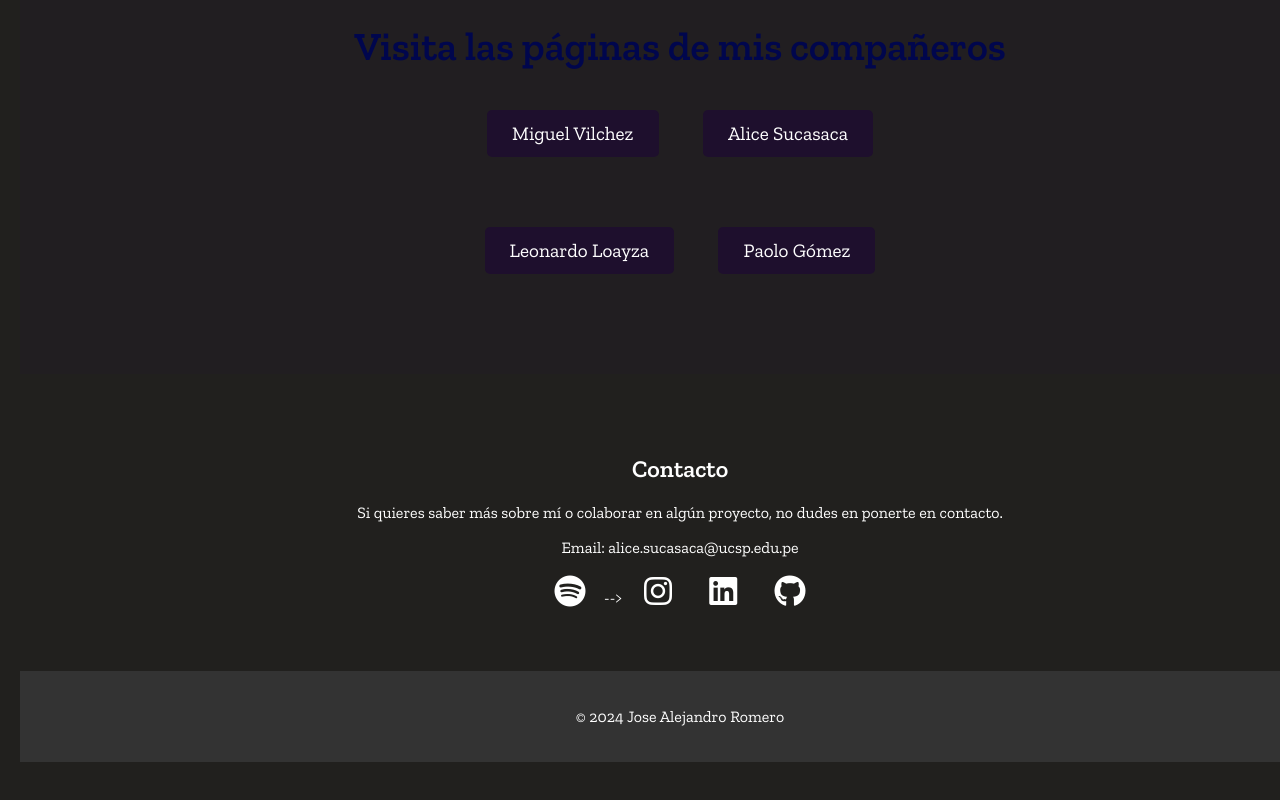
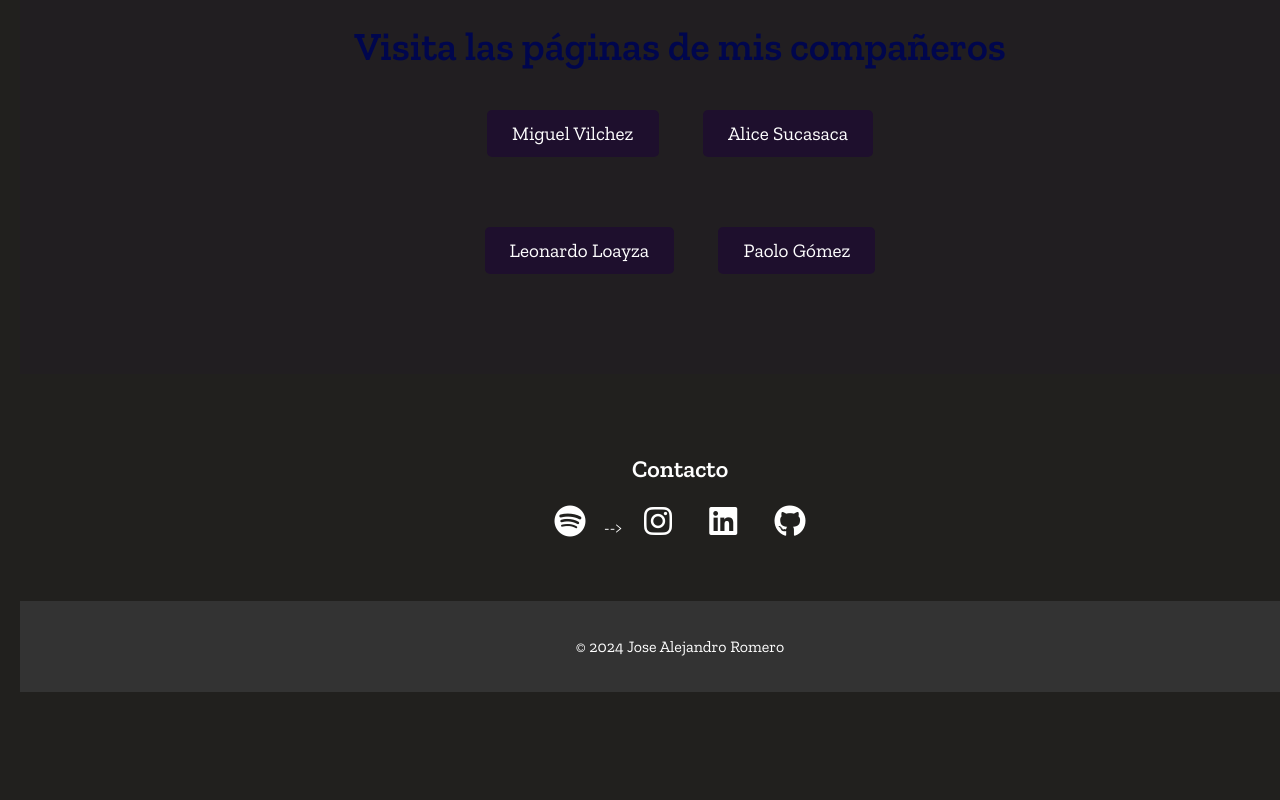
Before and after one commit to Jose-Alejandro-Sabino-Romero-Salas/Jose-Alejandro-Sabino-Romero-Salas.github.io, a plain HTML site: page index.html in a window 1280 px wide. Shown: the part 3870-4670 px from the top of the page. After the commit the page ends 4622 px from the top, so only its background shows below. Drawn offline with nearby package versions, Linux system fonts and the light colour scheme.

Commit message:
Update index.html

```diff
--- a/index.html
+++ b/index.html
@@ -952,8 +952,6 @@
     <!--  Contacto -->
     <section id="contacto" data-aos="fade-up">
         <h2>Contacto</h2>
-        <p>Si quieres saber más sobre mí o colaborar en algún proyecto, no dudes en ponerte en contacto.</p>
-        <p>Email: alice.sucasaca@ucsp.edu.pe</p>
         <div class="redes-sociales">
 
             <a href="https://open.spotify.com/user/iumv5hwblvpqq7ec0nkgy89j6?si=76e34a6cef774579" class="fab fa-spotify"></a>
```
